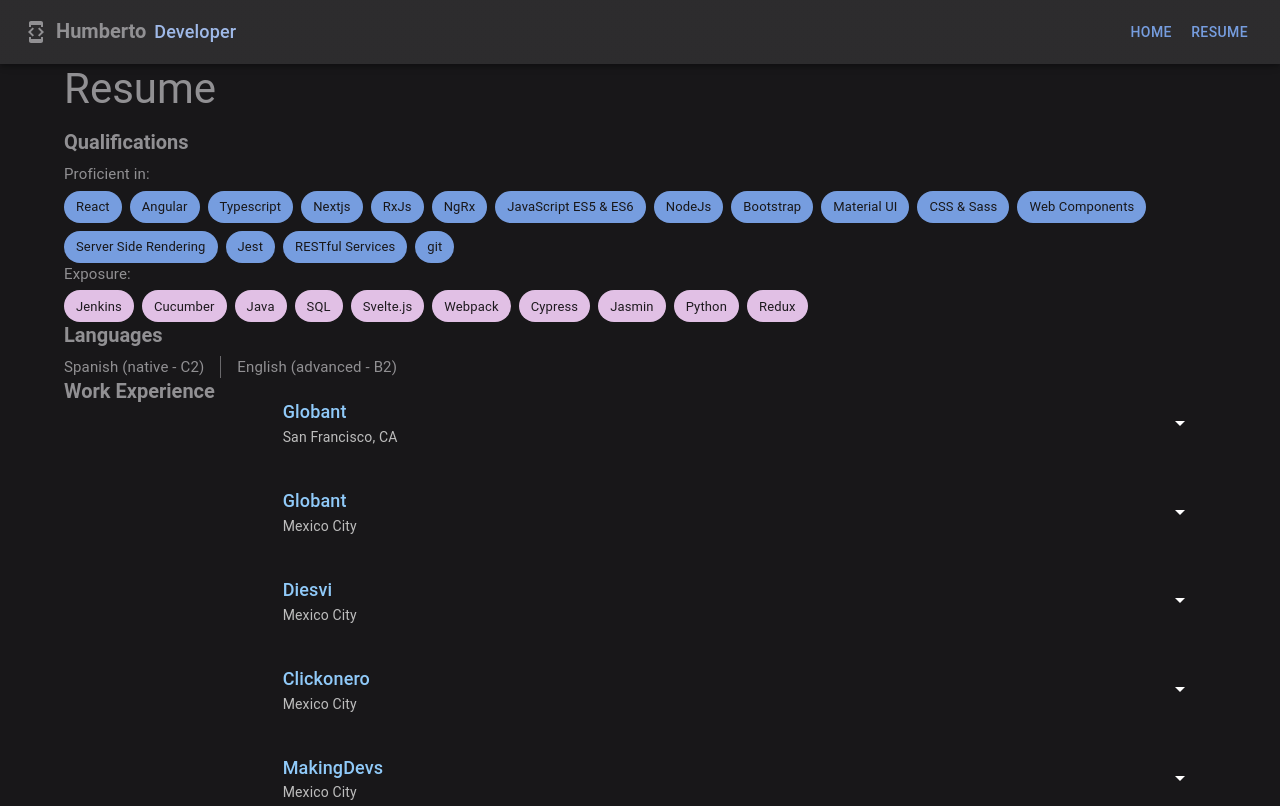
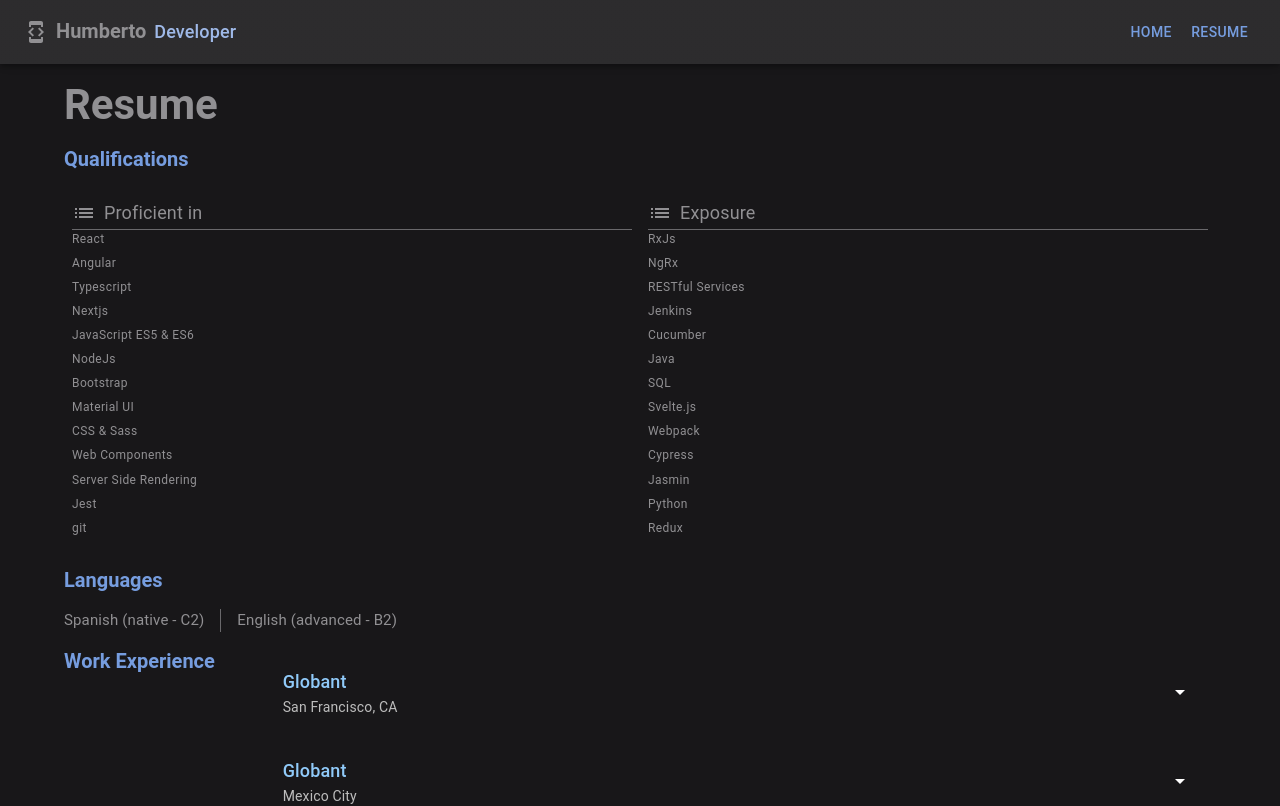
Before and after one commit to beto2do/beto2do.github.io, a Next.js app: page /resume in a window 1280 px wide. Shown: the top 806 px of the page. Built offline with nearby package versions, Linux system fonts and the light colour scheme.

Commit message:
improve qualifications

```diff
--- a/src/components/Resume/SkillsView.tsx
+++ b/src/components/Resume/SkillsView.tsx
@@ -1,20 +1,31 @@
 import { FC } from 'react';
 import { Skill } from '@/model/resume';
-import Chip from '@mui/material/Chip';
 import Stack from '@mui/material/Stack';
+import { Divider, Typography } from '@mui/material';
+import ListIcon from '@mui/icons-material/List';
 
 interface SkillsViewProps {
     skills: Skill[];
+    header: string;
     color: 'default' | 'primary' | 'secondary' | 'error' | 'info' | 'success' | 'warning';
 }
 
-const SkillsView: FC<SkillsViewProps> = ({ skills, color}) => {
+const SkillsView: FC<SkillsViewProps> = ({ skills, header, color}) => {
     return (
-            <Stack direction="row" flexWrap="wrap" gap={1}>
-                {skills.map((skill) => (
-                    <Chip key={skill.name} label={skill.name} color={color} />
-                ))}
-            </Stack>
+        <>
+        <Stack direction="row" spacing={1} sx={{alignItems: 'center'}}>
+            <ListIcon/>
+            <Typography variant="subtitle1" gutterBottom>{header}</Typography>
+        </Stack>
+        <Divider />
+        <Stack  spacing={0}>
+            {
+                skills.map((skill) => (
+                <Typography key={skill.name} variant="caption" gutterBottom>{skill.name}</Typography>
+                ))
+            }
+        </Stack>
+        </>
     );
 };
 
--- a/src/components/Resume/WorkExperienceView.tsx
+++ b/src/components/Resume/WorkExperienceView.tsx
@@ -15,7 +15,7 @@
         <Box sx={{ flexGrow: 1 }}>
             <Grid container spacing={2}>
                 <Grid xs={12} md={2}>
-                    <Typography variant="h5" gutterBottom>Work Experience</Typography>
+                    <Typography variant="h5" gutterBottom color="primary">Work Experience</Typography>
                 </Grid>
                 <Grid xs={12} md={10}>
                     {experiences.map((experience) => <ExperienceView key={experience.company} experience={experience} />)}
--- a/src/components/Resume/index.tsx
+++ b/src/components/Resume/index.tsx
@@ -5,6 +5,8 @@
 import SkillsView from './SkillsView';
 import LanguageView from './LanguageView';
 import WorkExperienceView from './WorkExperienceView';
+import Grid from '@mui/material/Unstable_Grid2';
+import Stack from '@mui/material/Stack';
 
 interface ResumeProps {
     resume: Resume;
@@ -12,16 +14,22 @@
 
 const ResumeView: FC<ResumeProps> = ({ resume }) => {
     return (
-        <Container sx={{ display: 'flex', flexDirection: 'column',}}>
-            <Typography variant="h3" gutterBottom>Resume</Typography>
-            <Typography variant="h5" gutterBottom>Qualifications</Typography>
-            <Typography variant="body1" gutterBottom>Proficient in:</Typography>
-            <SkillsView skills={resume.skills.filter(skill => skill.level === SkillLevel.EXPERT)} color='primary' />
-            <Typography variant="body1" gutterBottom>Exposure:</Typography>
-            <SkillsView skills={resume.skills.filter(skill => skill.level === SkillLevel.FAMILIAR)} color='info' />
-            <Typography variant="h5" gutterBottom>Languages</Typography>
-            <LanguageView languages={resume.languages} />
-            <WorkExperienceView experiences={resume.experience} />
+        <Container sx={{ display: 'flex', flexDirection: 'column', pt: 2}}>
+            <Stack spacing={2}>
+                <Typography variant="h3" sx={{fontWeight: 700}}>Resume</Typography>
+                <Typography variant="h5" color="primary">Qualifications</Typography>
+                <Grid container spacing={2}>
+                    <Grid xs={12} md={6}>
+                        <SkillsView skills={resume.skills.filter(skill => skill.level === SkillLevel.EXPERT)} color='primary' header='Proficient in' />
+                    </Grid>
+                    <Grid xs={12} md={6}>
+                        <SkillsView skills={resume.skills.filter(skill => skill.level === SkillLevel.FAMILIAR)} color='info' header='Exposure'/>
+                    </Grid>
+                </Grid>
+                <Typography variant="h5" color="primary">Languages</Typography>
+                <LanguageView languages={resume.languages} />
+                <WorkExperienceView experiences={resume.experience} />
+            </Stack>
         </Container>
     );
 };
--- a/src/data/resume.json
+++ b/src/data/resume.json
@@ -381,8 +381,8 @@
         {"name":"Angular", "level": "EXPERT"},
         {"name":"Typescript", "level": "EXPERT"},
         {"name":"Nextjs", "level": "EXPERT"},
-        {"name":"RxJs", "level": "EXPERT"},
-        {"name":"NgRx", "level": "EXPERT"},
+        {"name":"RxJs", "level": "FAMILIAR"},
+        {"name":"NgRx", "level": "FAMILIAR"},
         {"name":"JavaScript ES5 & ES6", "level": "EXPERT"},
         {"name":"NodeJs", "level": "EXPERT"},
         {"name":"Bootstrap", "level": "EXPERT"},
@@ -391,7 +391,7 @@
         {"name":"Web Components", "level": "EXPERT"},
         {"name":"Server Side Rendering", "level": "EXPERT"},
         {"name":"Jest", "level": "EXPERT"},
-        {"name":"RESTful Services", "level": "EXPERT"},
+        {"name":"RESTful Services", "level": "FAMILIAR"},
         {"name":"git", "level": "EXPERT"},
         {"name":"Jenkins", "level": "FAMILIAR"},
         {"name":"Cucumber", "level": "FAMILIAR"},
```
